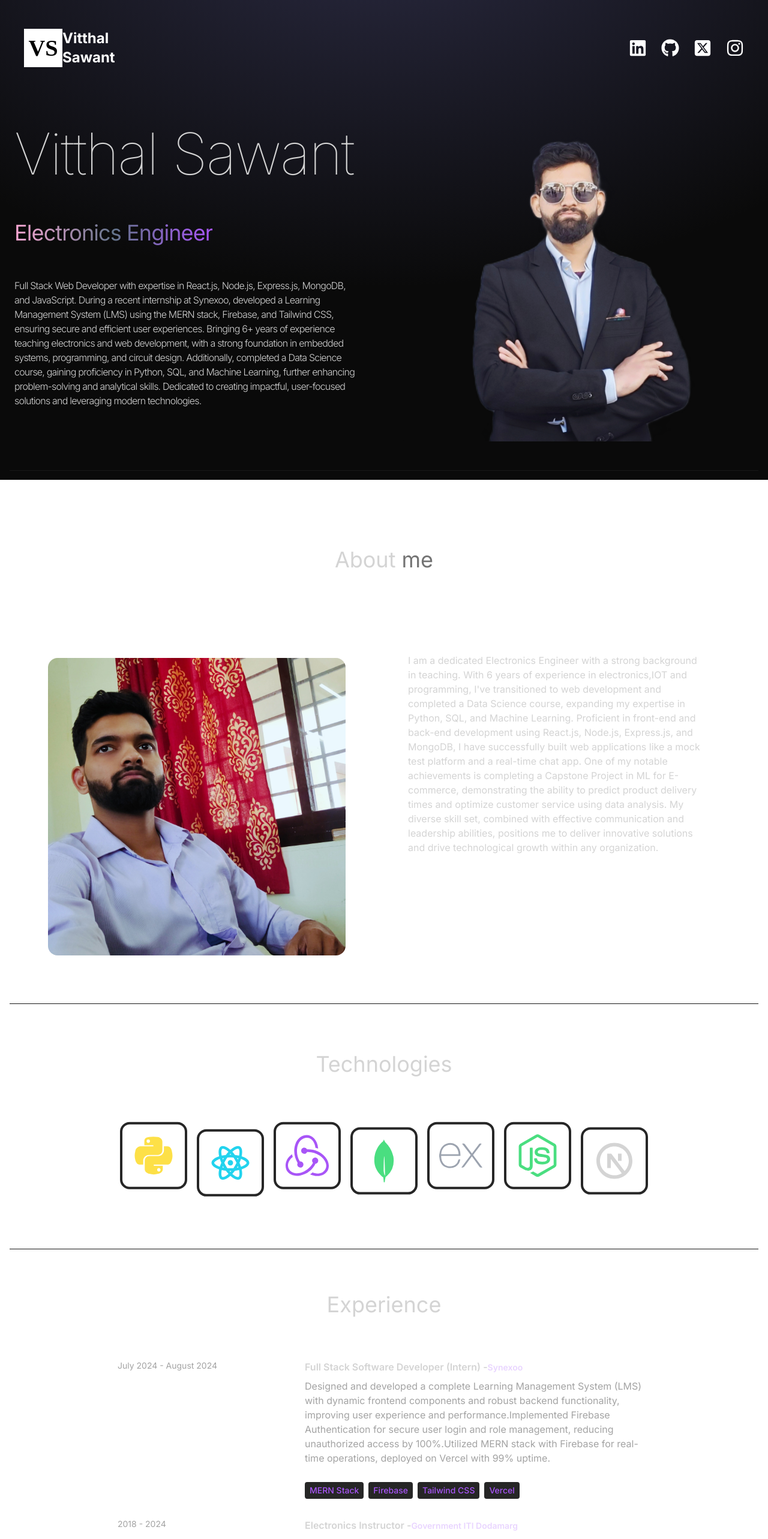
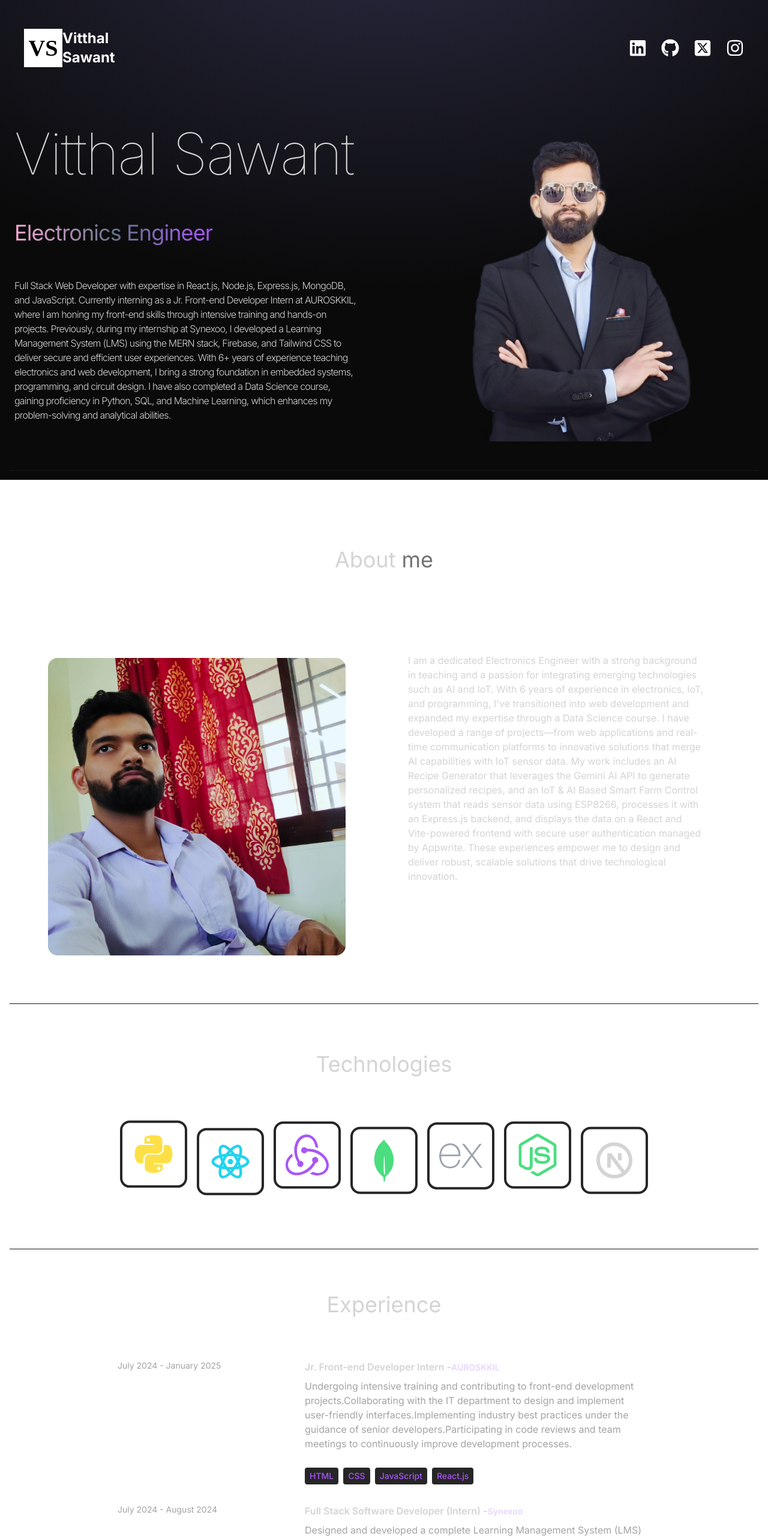
Before and after one commit to vickysawant19/react-portfolio, a React (Vite) app: page / in a window 1280 px wide. Shown: the top 2566 px of the page at 60% size. Built offline with nearby package versions, Linux system fonts and the light colour scheme.

Commit message:
updated AUROSKKIL

```diff
--- a/src/components/Projects.jsx
+++ b/src/components/Projects.jsx
@@ -52,15 +52,15 @@ const Projects = () => {
               <div className="flex">
                 {project.links &&
                   Object.entries(project.links).map(([key, value]) => (
-                    <div
+                    <a
                       key={value.slice(1, 10)}
-                      className="bg-neutral-800 py-1 px-2 rounded flex items-center mr-2 "
+                      className="text-sm bg-neutral-800 py-1 px-2 rounded flex items-center mr-2 hover:text-white hover:scale-105 hover:bg-neutral-700 transition-all duration-300 "
+                      href={value || ""}
+                      target="_blank"
                     >
-                      <a className="text-sm" href={value || ""} target="_blank">
                       {key.slice(0, 1).toUpperCase() + key.slice(1)}
+                      <MdOutlineArrowOutward className="ml-2 text-xl text-purple-600 " />
                     </a>
-                      <MdOutlineArrowOutward className="ml-2 text-xl text-purple-600" />
-                    </div>
                   ))}
               </div>
             </motion.div>
--- a/src/constants/index.js
+++ b/src/constants/index.js
@@ -4,15 +4,28 @@ export const PROFILE = {
   location: "Banda, Maharashtra, India 416511",
   email: "vitthal.sawant19@gmail.com",
   phone: "+91 9421265218",
-  summary: `Full Stack Web Developer with expertise in React.js, Node.js, Express.js, MongoDB, and JavaScript. During a recent internship at Synexoo, developed a Learning Management System (LMS) using the MERN stack, Firebase, and Tailwind CSS, ensuring secure and efficient user experiences.
-  Bringing 6+ years of experience teaching electronics and web development, with a strong foundation in embedded systems, programming, and circuit design. Additionally, completed a Data Science course, gaining proficiency in Python, SQL, and Machine Learning, further enhancing problem-solving and analytical skills. Dedicated to creating impactful, user-focused solutions and leveraging modern technologies.`,
+  summary: `Full Stack Web Developer with expertise in React.js, Node.js, Express.js, MongoDB, and JavaScript.
+Currently interning as a Jr. Front-end Developer Intern at AUROSKKIL, where I am honing my front-end skills through intensive training and hands-on projects. Previously, during my internship at Synexoo, I developed a Learning Management System (LMS) using the MERN stack, Firebase, and Tailwind CSS to deliver secure and efficient user experiences.
+With 6+ years of experience teaching electronics and web development, I bring a strong foundation in embedded systems, programming, and circuit design. I have also completed a Data Science course, gaining proficiency in Python, SQL, and Machine Learning, which enhances my problem-solving and analytical abilities.`,
 };
 
-export const ABOUT = `I am a dedicated Electronics Engineer with a strong background in teaching. With 6 years of experience in electronics,IOT and programming, I've transitioned to web development and completed a Data Science course, expanding my expertise in Python, SQL, and Machine Learning.
-Proficient in front-end and back-end development using React.js, Node.js, Express.js, and MongoDB, I have successfully built web applications like a mock test platform and a real-time chat app. One of my notable achievements is completing a Capstone Project in ML for E-commerce, demonstrating the ability to predict product delivery times and optimize customer service using data analysis.
-My diverse skill set, combined with effective communication and leadership abilities, positions me to deliver innovative solutions and drive technological growth within any organization.`;
+export const ABOUT = `I am a dedicated Electronics Engineer with a strong background in teaching and a passion for integrating emerging technologies such as AI and IoT. With 6 years of experience in electronics, IoT, and programming, I've transitioned into web development and expanded my expertise through a Data Science course. I have developed a range of projects—from web applications and real-time communication platforms to innovative solutions that merge AI capabilities with IoT sensor data.
+
+My work includes an AI Recipe Generator that leverages the Gemini AI API to generate personalized recipes, and an IoT & AI Based Smart Farm Control system that reads sensor data using ESP8266, processes it with an Express.js backend, and displays the data on a React and Vite-powered frontend with secure user authentication managed by Appwrite. These experiences empower me to design and deliver robust, scalable solutions that drive technological innovation.`;
 
 export const EXPERIENCE = [
+  {
+    company: "AUROSKKIL",
+    role: "Jr. Front-end Developer Intern",
+    duration: "July 2024 - January 2025",
+    responsibilities: [
+      "Undergoing intensive training and contributing to front-end development projects.",
+      "Collaborating with the IT department to design and implement user-friendly interfaces.",
+      "Implementing industry best practices under the guidance of senior developers.",
+      "Participating in code reviews and team meetings to continuously improve development processes.",
+    ],
+    technology: ["HTML", "CSS", "JavaScript", "React.js"],
+  },
   {
     company: "Synexoo",
     role: "Full Stack Software Developer (Intern)",
@@ -20,7 +33,7 @@ export const EXPERIENCE = [
     responsibilities: [
       "Designed and developed a complete Learning Management System (LMS) with dynamic frontend components and robust backend functionality, improving user experience and performance.",
       "Implemented Firebase Authentication for secure user login and role management, reducing unauthorized access by 100%.",
-      "Utilized MERN stack with Firebase for real-time operations, deployed on Vercel with 99% uptime.",
+      "Utilized the MERN stack with Firebase for real-time operations, deployed on Vercel with 99% uptime.",
     ],
     technology: ["MERN Stack", "Firebase", "Tailwind CSS", "Vercel"],
   },
@@ -32,8 +45,8 @@ export const EXPERIENCE = [
       "Taught electronic engineering and programming concepts to students.",
       "Mentored students in embedded programming projects and problem-solving.",
       "Delivered instruction on microcontroller programming and circuit design.",
-      "Developed strong communication and leadership skills through classroom management.",
-      "Guided students on project development and technical skills improvement.",
+      "Developed strong communication and leadership skills through effective classroom management.",
+      "Guided students on project development and technical skills enhancement.",
     ],
     technology: [
       "Microcontroller Programming",
@@ -60,7 +73,7 @@ export const EDUCATION = [
 ];
 
 export const SKILLS = [
-  "Programming Languages: HTML,CSS,JavaScript, React.js, PHP, Next.js,Python, SQL, Embedded C",
+  "Programming Languages: HTML, CSS, JavaScript, React.js, PHP, Next.js, Python, SQL, Embedded C",
   "Full-Stack Development: React, Node.js, Express.js, MongoDB",
   "Data Science: Machine Learning, Data Analysis, Data Visualization",
   "Microcontrollers and microprocessors",
@@ -88,6 +101,46 @@ export const CERTIFICATIONS = [
 ];
 
 export const PROJECTS = [
+  {
+    name: "AI Recipe Generator (Cludi Chief)",
+    details: [
+      "Developed an AI-powered recipe generator leveraging the Gemini AI API to create personalized recipes for users.",
+      "Built the frontend using React and styled with Tailwind CSS to ensure a responsive and engaging user experience.",
+      "Implemented an Express.js backend in Node.js to handle API requests and integrate with the Gemini AI API.",
+    ],
+    links: {
+      website: "https://ai-recipe-generator-one.vercel.app/",
+      github: "https://github.com/vickysawant19/ai-recipe-generator"
+    },
+    technologies: [
+      "React",
+      "Tailwind CSS",
+      "Express.js",
+      "Node.js",
+      "Gemini AI API",
+    ],
+  },
+  {
+    name: "IoT & AI Based Smart Farm Control",
+    details: [
+      "Engineered a smart farm control system using ESP8266 sensors to collect real-time farm data.",
+      "Developed an Express.js backend to process sensor data and serve it to a React and Vite frontend.",
+      "Integrated Appwrite for secure user authentication, allowing users to add and update their farm data.",
+      "Enabled AI-powered insights, allowing users to query detailed farm information based on sensor data.",
+    ],
+    links: {
+      website: "https://ai-smart-farm.vercel.app/",
+      github:"https://github.com/vickysawant19/iot-smart-farm-client"
+    },
+    technologies: [
+      "ESP8266",
+      "Express.js",
+      "React",
+      "Vite",
+      "Appwrite",
+      "AI Integration",
+    ],
+  },
   {
     name: "AI Text-to-Image Generator",
     details: [
@@ -118,7 +171,7 @@ export const PROJECTS = [
   {
     name: "Bookstore Application",
     details: [
-      "Developed a full stack bookstore web application using the MERN stack for seamless frontend and backend integration.",
+      "Developed a full-stack bookstore web application using the MERN stack for seamless frontend and backend integration.",
       "Implemented features for adding, deleting, and managing books through an admin dashboard.",
       "Designed a modern, responsive UI using Tailwind CSS for an enhanced user experience.",
       "Utilized MongoDB Aggregation to calculate total sales and manage inventory efficiently.",
@@ -165,7 +218,6 @@ export const PROJECTS = [
     name: "Real-time Chat Application",
     details: [
       "Built a real-time chat application using Socket.io for seamless communication between users.",
-
       "Designed a modern and responsive UI using React and Tailwind CSS for an intuitive chat experience.",
       "Handled backend logic with Node.js, managing real-time events and user connections efficiently.",
       "Included features like typing indicators, read receipts, and message timestamps for an enhanced user experience.",
@@ -186,16 +238,12 @@ export const PROJECTS = [
   {
     name: "Predictive Model for E-commerce Delivery",
     details: [
-      "Collecting and preprocessing large-scale data sets.",
-      "Developing and fine-tuning machine learning algorithms for accurate delivery time predictions.",
-      "Utilizing data-driven solutions to assess and enhance customer query resolution processes.",
+      "Collected and preprocessed large-scale datasets.",
+      "Developed and fine-tuned machine learning algorithms for accurate delivery time predictions.",
+      "Utilized data-driven solutions to assess and enhance customer query resolution processes.",
     ],
-    // links: {
-    //   website: "https://example.com/predictive-model",
-    //   github: "https://github.com/example/predictive-model",
-    // },
     technologies: [
-      "python",
+      "Python",
       "Machine Learning",
       "Data Preprocessing",
       "Data Analysis",
@@ -229,8 +277,7 @@ export const PROJECTS = [
     ],
     links: {
       website: "https://dandd-technotes.onrender.com",
-      github:
-        "https://github.com/vickysawant19/FullStack-MERN-Project-TechNotes",
+      github: "https://github.com/vickysawant19/FullStack-MERN-Project-TechNotes",
     },
     technologies: [
       "React",
@@ -251,6 +298,11 @@ export const PROJECTS = [
       website: "https://appwrite-todo-wheat.vercel.app/",
       github: "https://github.com/vickysawant19/appwrite-todo",
     },
-    technologies: ["Appwrite", "Authentication", "React.js"],
+    technologies: [
+      "Appwrite",
+      "Authentication",
+      "React.js",
+    ],
   },
+
 ];
```
Also changed, not shown: 1 other file (tests, documents, lock files or other folders). Lines whose indentation alone changed are shown as unchanged.
